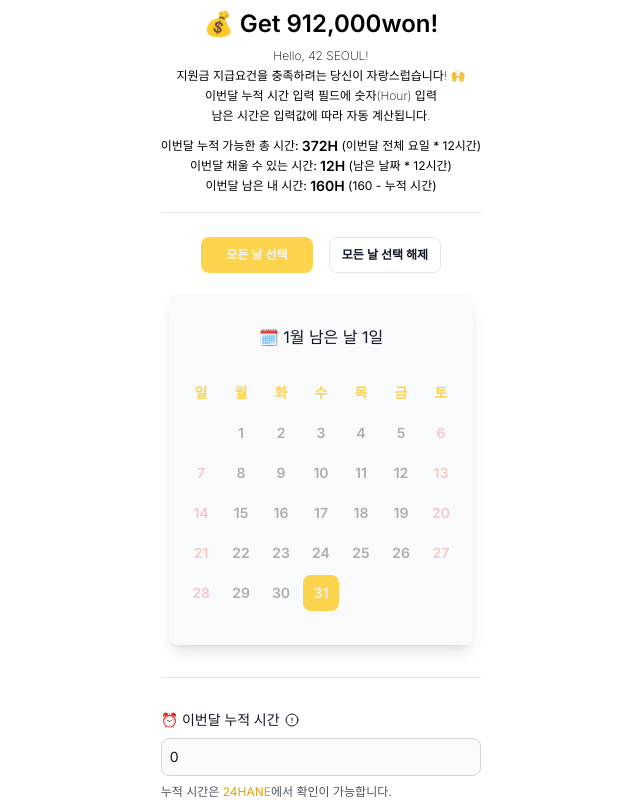
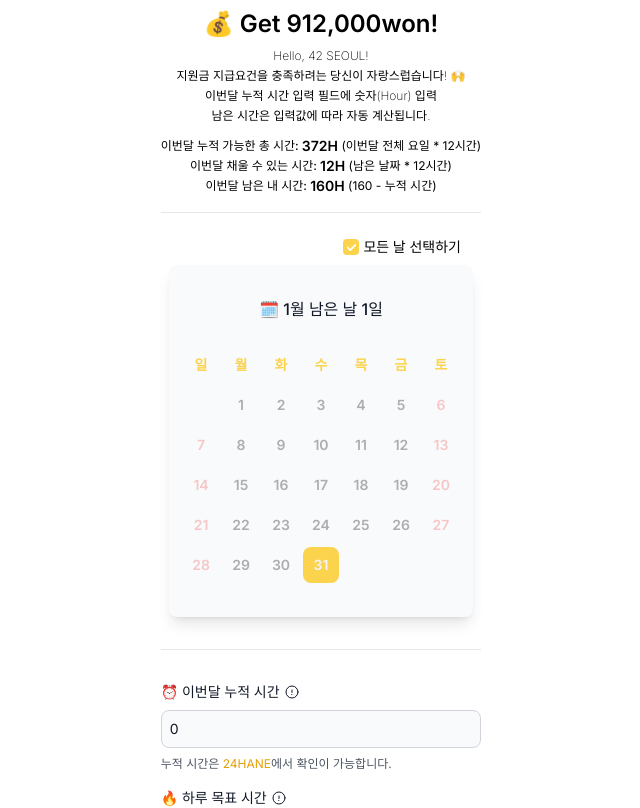
Before and after one commit to get6/get912000won, a Next.js app: page / in a window 1280 px wide. Shown: the top 808 px of the page, without its empty margins (319-959 px from the left). Built offline with nearby package versions, Linux system fonts and the light colour scheme.

Commit message:
Change: make checkbox for select/deselect all dates instead of buttons

```diff
--- a/app/globals.css
+++ b/app/globals.css
@@ -13,6 +13,10 @@
 
   .deselected-button {
     @apply border bg-white text-gray-900 hover:bg-gray-300 dark:border-gray-600 dark:bg-gray-900 dark:text-gray-300 hover:dark:bg-gray-500;
+  }
+
+  .checkbox {
+    @apply rounded border-gray-300 bg-gray-50 text-amber-300 focus:ring-2 focus:ring-blue-400 dark:border-gray-600 dark:bg-gray-700 dark:text-blue-600 dark:ring-offset-gray-800 dark:focus:ring-cyan-600;
   }
 }
 
--- /dev/null
+++ b/app/ui/CheckBox.tsx
@@ -0,0 +1,33 @@
+interface Props {
+  className?: string
+  id?: string
+  value?: string
+  label?: string
+  checked?: boolean
+  onChange?: (e: React.ChangeEvent<HTMLInputElement>) => void
+}
+
+export default function CheckBox({
+  className,
+  id,
+  value,
+  label,
+  checked,
+  onChange,
+}: Props) {
+  return (
+    <div className={`flex items-center ${className}`}>
+      <input
+        type="checkbox"
+        id={id}
+        className="checkbox h-4 w-4"
+        value={value}
+        onChange={onChange}
+        checked={checked}
+      />
+      <label htmlFor={id} className="me-1 ms-1 text-sm font-medium">
+        {label}
+      </label>
+    </div>
+  )
+}
--- a/app/ui/SimpleCalendar.tsx
+++ b/app/ui/SimpleCalendar.tsx
@@ -9,6 +9,7 @@ import {
 import { format, getDay, isSameDay, isWeekend } from "date-fns"
 import { isMobile } from "react-device-detect"
 import { useRecoilState, useRecoilValue } from "recoil"
+import CheckBox from "./CheckBox"
 
 function classNames(...classes: (string | boolean)[]) {
   return classes.filter(Boolean).join(" ")
@@ -74,22 +75,21 @@ export default function SimpleCalendar() {
 
   return (
     <div>
-      <div className="flex justify-center pb-5 text-xs font-semibold">
-        <button
-          onClick={() => setSelectedDates(availableDates)}
-          className="selected-button mx-2 flex h-9 w-28 items-center justify-center rounded-lg"
-        >
-          모든 날 선택
-        </button>
-        <button
-          onClick={() => setSelectedDates([])}
-          className="deselected-button mx-2 flex h-9 w-28 items-center justify-center rounded-lg"
-        >
-          모든 날 선택 해제
-        </button>
-      </div>
+      <CheckBox
+        id="all-dates-select"
+        className="justify-end pb-2 pr-2"
+        label="모든 날 선택하기"
+        checked={selectedDates.length === availableDates.length}
+        onChange={() => {
+          if (selectedDates.length === availableDates.length) {
+            setSelectedDates([])
+          } else {
+            setSelectedDates(availableDates)
+          }
+        }}
+      />
       <div className="for-mobile max-w-sm rounded-lg bg-gray-50 p-3 py-8 shadow-lg dark:bg-gray-700">
-        <h2 className="flex-auto text-center text-gray-900 dark:text-white">
+        <h2 className="flex-auto text-center font-medium text-gray-900 dark:text-white">
           🗓️ {format(lastDayOfMonth, "M")}월 남은 날 {availableDates.length}일
         </h2>
         <div className="mt-8 grid grid-cols-7 text-center">
```
